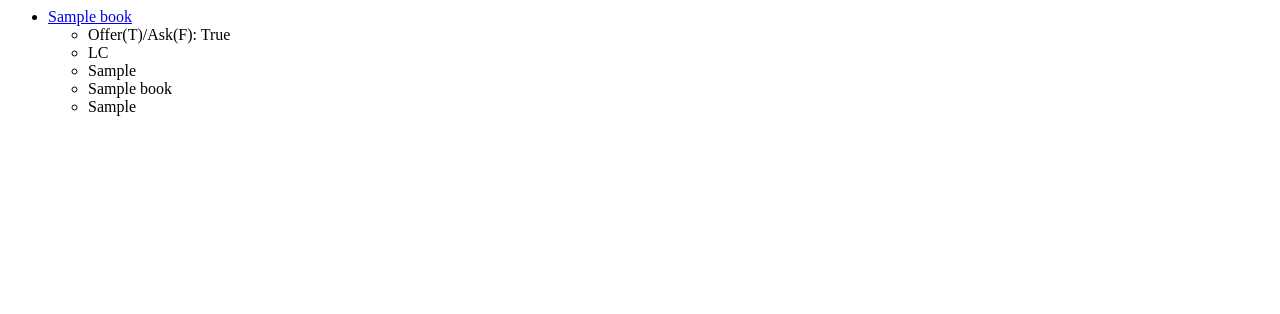
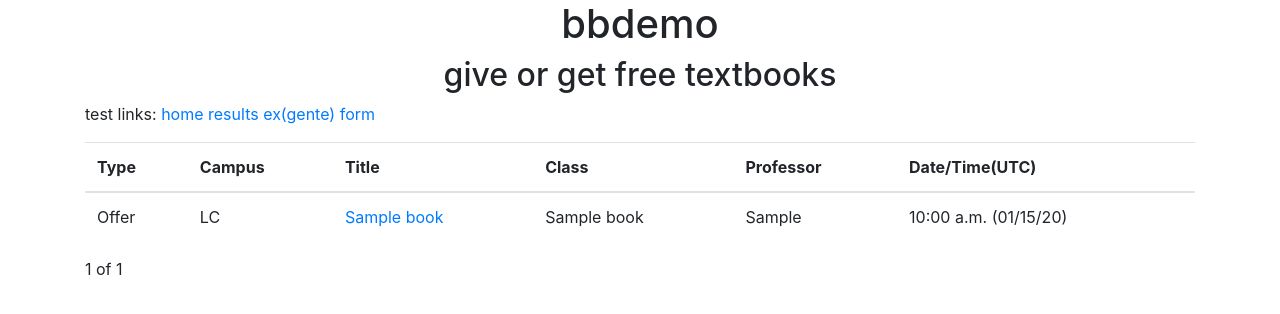
Before and after one commit to idkwhojamesis/brokebook_web, a Django app: page /books/list in a window 1280 px wide. Shown: the top 314 px of the page. Run offline with Django 3.2, Linux system fonts and the light colour scheme; tables that the repository leaves empty hold one stand-in row (values such as "Sample post"); some libraries are stand-ins or nearby versions.

Commit message:
bootstrap styling day 1

```diff
--- /dev/null
+++ b/books/static/books/style.css
@@ -0,0 +1,11 @@
+.col-sm {
+    text-align: center
+  }
+
+  h1 {
+    text-align: center
+  }
+
+  h2 {
+    text-align: center
+  }
--- /dev/null
+++ b/books/templates/books/book_base.html
@@ -0,0 +1,30 @@
+<!DOCTYPE html>
+<html>
+  <head>
+    {% load static %}
+    {% static "books/style.css" as styleCSS %}
+    {% static "books/script.js" as scriptJS %}
+    <meta name="viewport" content="width=device-width, initial-scale=1, shrink-to-fit=no">
+    <title>{% block title %}brokebook{% endblock %}</title>
+    <link rel="stylesheet" href="https://stackpath.bootstrapcdn.com/bootstrap/4.3.1/css/bootstrap.min.css" integrity="sha384-ggOyR0iXCbMQv3Xipma34MD+dH/1fQ784/j6cY/iJTQUOhcWr7x9JvoRxT2MZw1T" crossorigin="anonymous">
+    <link href="{{ styleCSS }}" rel="stylesheet" type="text/css" />
+  </head>
+  <body>
+    <script src="{{ scriptJS }}"></script>
+    <div class="container")>
+      <h1>{% block headline %}bbdemo{% endblock %}</h1>
+      <h2>give or get free textbooks</h2>
+      <p>
+        test links:
+        <a href="{% url 'books:index' %}">home</a>
+        <a href="{% url 'books:search' 'gente' %}">results ex(gente)</a>
+        <a href="{% url 'books:form' %}">form</a>
+      </p>
+    </div>
+    <!--content-->
+    <div class="container">
+        {% block content %}
+        {% endblock %}
+    </div>
+  </body>
+</html>
--- a/books/templates/books/book_detail.html
+++ b/books/templates/books/book_detail.html
@@ -1,3 +1,6 @@
+{% extends "books/book_base.html" %}
+
+{% block content %}
 <h1>{{object.book_title}}</h1>
 <p>Author: {{object.book_author}}</p>
 <p>Date Created: {{object.date_created}}</p>
@@ -12,3 +15,4 @@
 <p>Edition: {{object.edition}}</p>
 <p>Condition: {{object.condition}}</p>
 <p>Contact Info: {{object.contact_info}}</p>
+{% endblock %}
--- a/books/templates/books/book_list.html
+++ /dev/null
@@ -1,12 +0,0 @@
-<ul>
-{% for Book in object_list %}
-    <li><a href="{% url 'books:detail' Book.id %}">{{Book.book_title}}</a></li>
-    <ul>
-        <li>Offer(T)/Ask(F): {{Book.post_type}}</li>
-        <li>{{Book.campus}}</li>
-        <li>{{Book.professor}}</li>
-        <li>{{Book.class_subject}}</li>
-        <li>{{Book.contact_info}}</li>
-    </ul>
-{% endfor %}
-</ul>
--- a/books/templates/books/book_results.html
+++ b/books/templates/books/book_results.html
@@ -1,17 +1,36 @@
-<ul>
-    <p>{{object_list}}</p>
-{% for Book in object_list %}
-    <li><a href="{% url 'books:detail' Book.id %}">{{Book.book_title}}</a></li>
-    <ul>
-        <li>Offer(T)/Ask(F): {{Book.post_type}}</li>
-        <li>{{Book.campus}}</li>
-        <li>{{Book.professor}}</li>
-        <li>{{Book.class_subject}}</li>
-        <li>{{Book.class_section}}</li>
-        <li>{{Book.contact_info}}</li>
-    </ul>
-{% endfor %}
-</ul>
+{% extends "books/book_base.html" %}
+
+{% block content %}
+<table class="table">
+    <thead>
+        <tr>
+            <th scope="col">Type</th>
+            <th scope="col">Campus</th>
+            <th scope="col">Title</th>
+            <th scope="col">Class</th>
+            <th scope="col">Professor</th>
+            <th scope="col">Date/Time(UTC)</th>
+        </tr>
+    </thead>
+    <tbody>
+    <!--change # of items per page in view-->
+    {% for Book in object_list %}
+        {% if Book.post_type == False %}
+        <tr class="table-warning">
+            <td>Ask</td>
+        {% else %}
+        <tr>
+            <td>Offer</td>
+        {% endif %}
+            <td>{{Book.campus}}</td>
+            <td><a href="{% url 'books:detail' Book.id %}">{{Book.book_title}}</a></td>
+            <td>{{Book.class_subject}}</td>
+            <td>{{Book.professor}}</td>
+            <td>{{Book.date_created|date:'h:i a (m/d/y)'}}</td>
+        </tr>
+    {% endfor %}
+    </tbody>
+</table>
 <div class="pagination">
     <span class="step-links">
         {% if page_obj.has_previous %}
@@ -20,7 +39,7 @@
         {% endif %}
 
         <span class="current">
-            Page {{ page_obj.number }} of {{ page_obj.paginator.num_pages }}.
+            {{ page_obj.number }} of {{ page_obj.paginator.num_pages }}
         </span>
 
         {% if page_obj.has_next %}
@@ -29,3 +48,4 @@
         {% endif %}
     </span>
 </div>
+{% endblock %}
--- a/books/views.py
+++ b/books/views.py
@@ -1,28 +1,25 @@
 from django.shortcuts import render
 from django.http import HttpResponseRedirect
+from django.urls import reverse_lazy
 from django.views.generic.detail import DetailView
-from django.views.generic.edit import CreateView, FormView
+from django.views.generic.edit import CreateView
 from django.views.generic.list import ListView
-from django import forms
+from datetime import datetime
+
 from books.models import Book
 from .forms import SearchForm
-from django.urls import reverse_lazy
 
 # Create your views here.
-
-class BookHome(DetailView):
-    template_name='books/book_home.html'
-    form_class = SearchForm
-
 def index(request):
     if request.method == 'GET':
         form = SearchForm(request.GET)
         # check whether it's valid:
         if form.is_valid():
             q = form.cleaned_data.get('user_query')
-            return HttpResponseRedirect(reverse_lazy('books:search', args=[q]))
+            if q:
+                return HttpResponseRedirect(reverse_lazy('books:search', args=[q]))
     else:
-        form = NameForm()
+        form = SearchForm()
     return render(request, 'books/book_home.html', {'form': form})
 
 class BookSearch(ListView):
@@ -30,12 +27,16 @@ class BookSearch(ListView):
     def get_queryset(self, **kwargs):
         # I forgot to reference self lol
         query = self.kwargs['query']
-        titleResults = Book.objects.filter(book_title__icontains=query)
-        classResults = Book.objects.filter(class_subject__icontains=query)
-        profResults = Book.objects.filter(professor__icontains=query)
-        mergedResults = titleResults | classResults | profResults
-        mergedResults = mergedResults.order_by('-date_created')
-        return mergedResults
+        if query=='ALLBOOKS':
+            allResults = Book.objects.all().order_by('-date_created')
+            return allResults
+        elif query:
+            titleResults = Book.objects.filter(book_title__icontains=query)
+            classResults = Book.objects.filter(class_subject__icontains=query)
+            profResults = Book.objects.filter(professor__icontains=query)
+            mergedResults = titleResults | classResults | profResults
+            mergedResults = mergedResults.order_by('-date_created')
+            return mergedResults
     paginate_by = 5
 
 class BookDetail(DetailView):
@@ -43,10 +44,12 @@ class BookDetail(DetailView):
     model = Book
 
 class BookList(ListView):
-    template_name='books/book_list.html'
+    template_name='books/book_results.html'
     model = Book
+    paginate_by = 5
 
 class BookCreate(CreateView):
+    #template_name='books/book_form.html'
     template_name='books/book_form.html'
     model = Book
     fields = [
```
Also changed, not shown: books/forms.py (+7 -1 lines), books/templates/books/book_form.html (+17 -2 lines), books/templates/books/book_home.html (+18 -5 lines), books/static/books/script.js (added).
